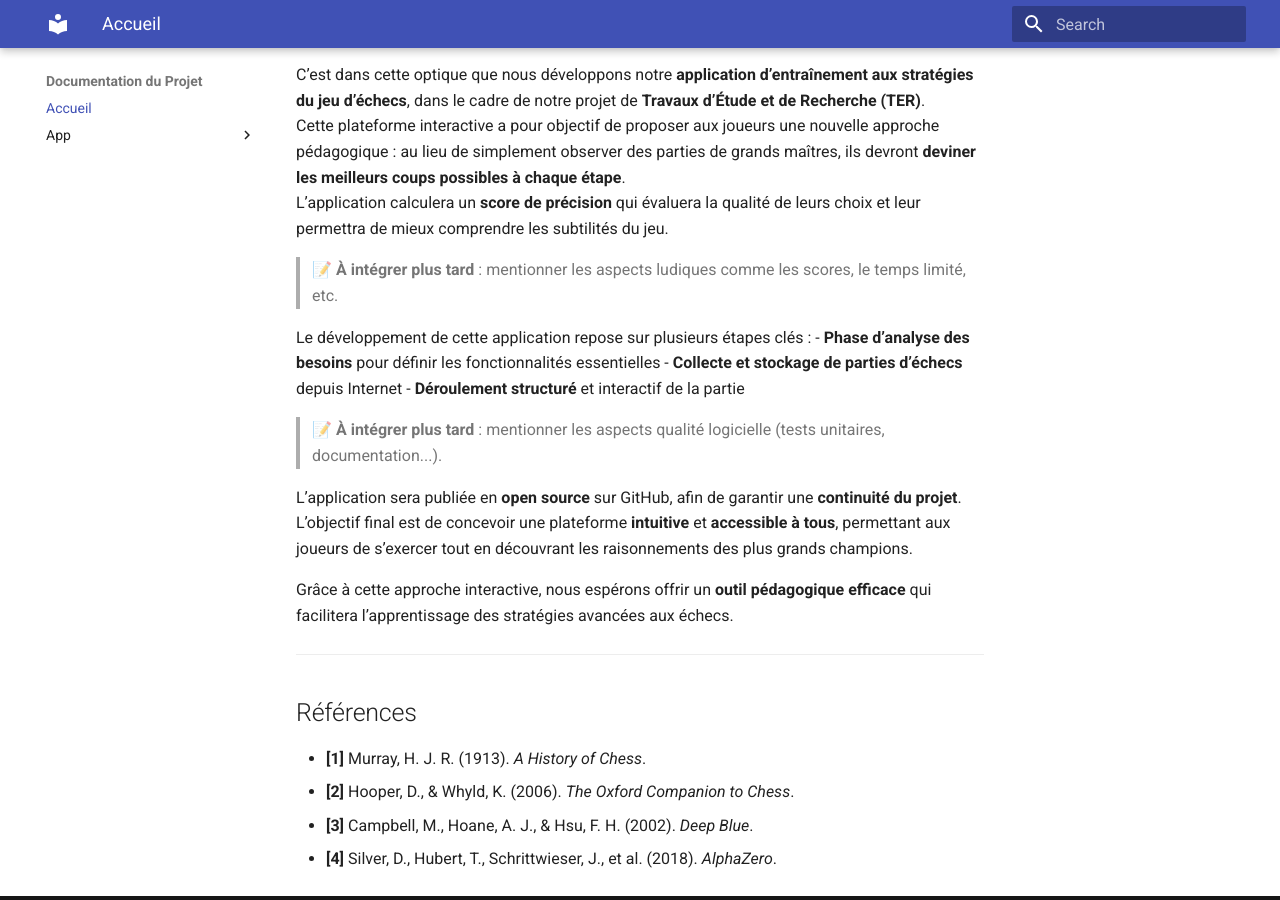
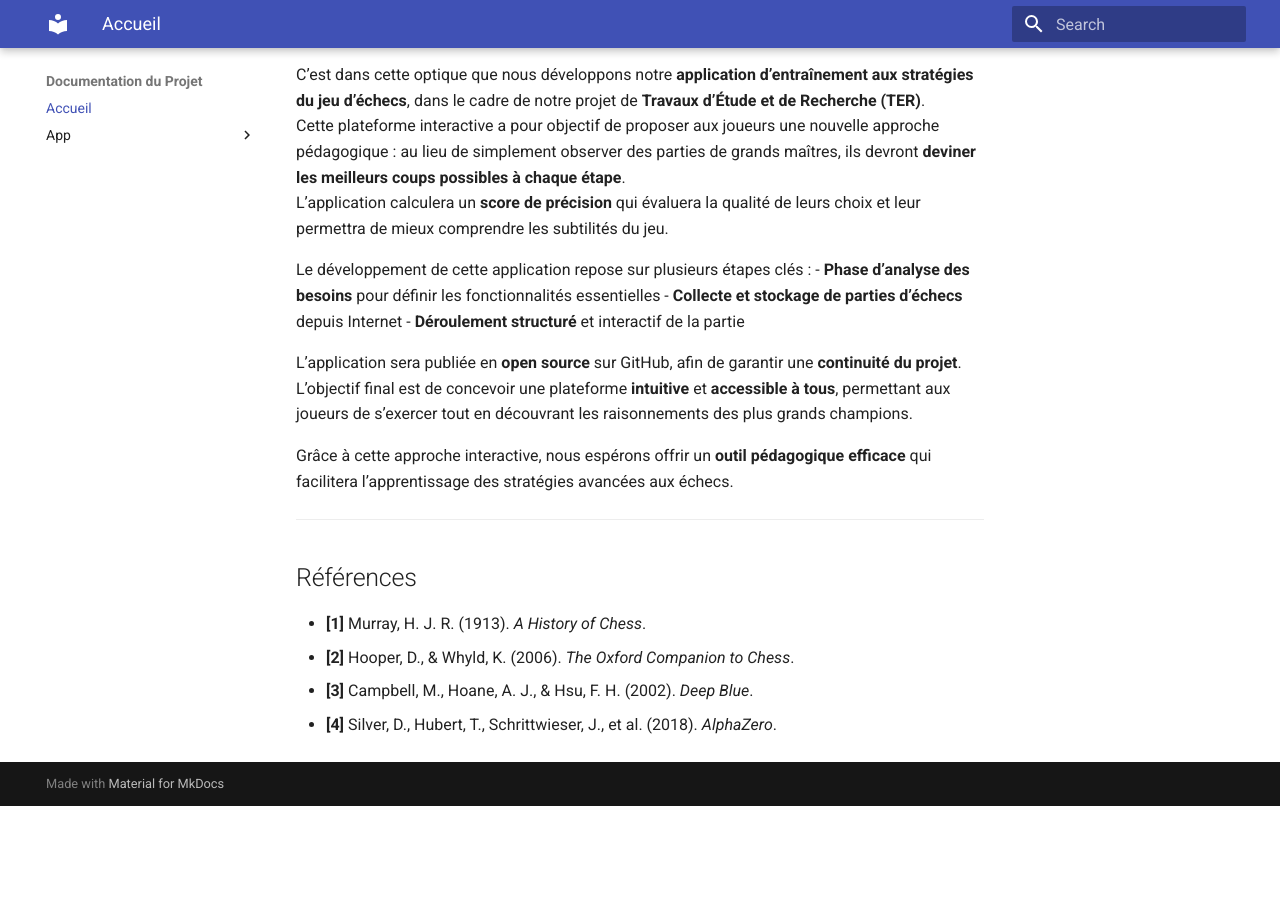
Before and after one commit to vberry/ChessGrandMastersFootsteps, an MkDocs documentation site: the page built from docs/index.md, in a window 1280 px wide and 900 px high, scrolled down 3109 px. Built offline with MkDocs 1.6.1 and Material for MkDocs 9.7.7, drawn with Linux system fonts in a browser that asks for light colours; after the commit the page ends 3915 px from its top, so only the background shows below that.

Commit message:
maj readme et doc

```diff
--- a/docs/index.md
+++ b/docs/index.md
@@ -59,14 +59,12 @@ C’est dans cette optique que nous développons notre **application d’entraî
 Cette plateforme interactive a pour objectif de proposer aux joueurs une nouvelle approche pédagogique : au lieu de simplement observer des parties de grands maîtres, ils devront **deviner les meilleurs coups possibles à chaque étape**.
 L’application calculera un **score de précision** qui évaluera la qualité de leurs choix et leur permettra de mieux comprendre les subtilités du jeu.
 
-> 📝 **À intégrer plus tard** : mentionner les aspects ludiques comme les scores, le temps limité, etc.
 
 Le développement de cette application repose sur plusieurs étapes clés :
 - **Phase d’analyse des besoins** pour définir les fonctionnalités essentielles
 - **Collecte et stockage de parties d’échecs** depuis Internet
 - **Déroulement structuré** et interactif de la partie
 
-> 📝 **À intégrer plus tard** : mentionner les aspects qualité logicielle (tests unitaires, documentation...).
 
 L’application sera publiée en **open source** sur GitHub, afin de garantir une **continuité du projet**.
 L’objectif final est de concevoir une plateforme **intuitive** et **accessible à tous**, permettant aux joueurs de s’exercer tout en découvrant les raisonnements des plus grands champions.
```
